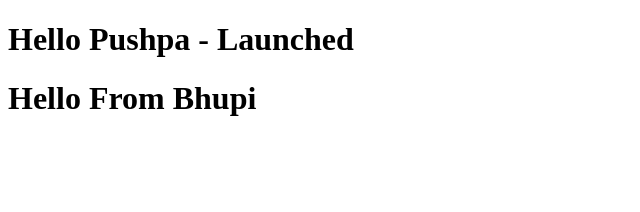
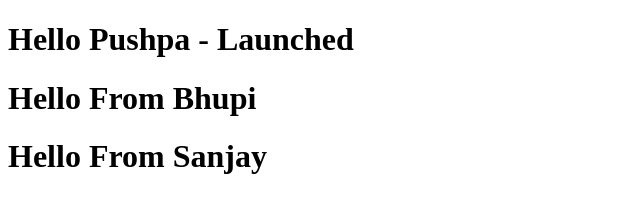
Before and after one commit to bhupi080/Demo, a plain HTML site: page index.html in a window 1280 px wide. Shown: the whole page, without its empty margins (0-640 px from the left). Drawn offline with Linux system fonts and the light colour scheme.

Commit message:
sanjay updated

```diff
--- a/index.html
+++ b/index.html
@@ -4,5 +4,6 @@
 
 <h1>Hello Pushpa - Launched </h1>
 <h1>Hello From Bhupi </h1>
+<h1>Hello From Sanjay </h1>
 </body>
 </html>
```
